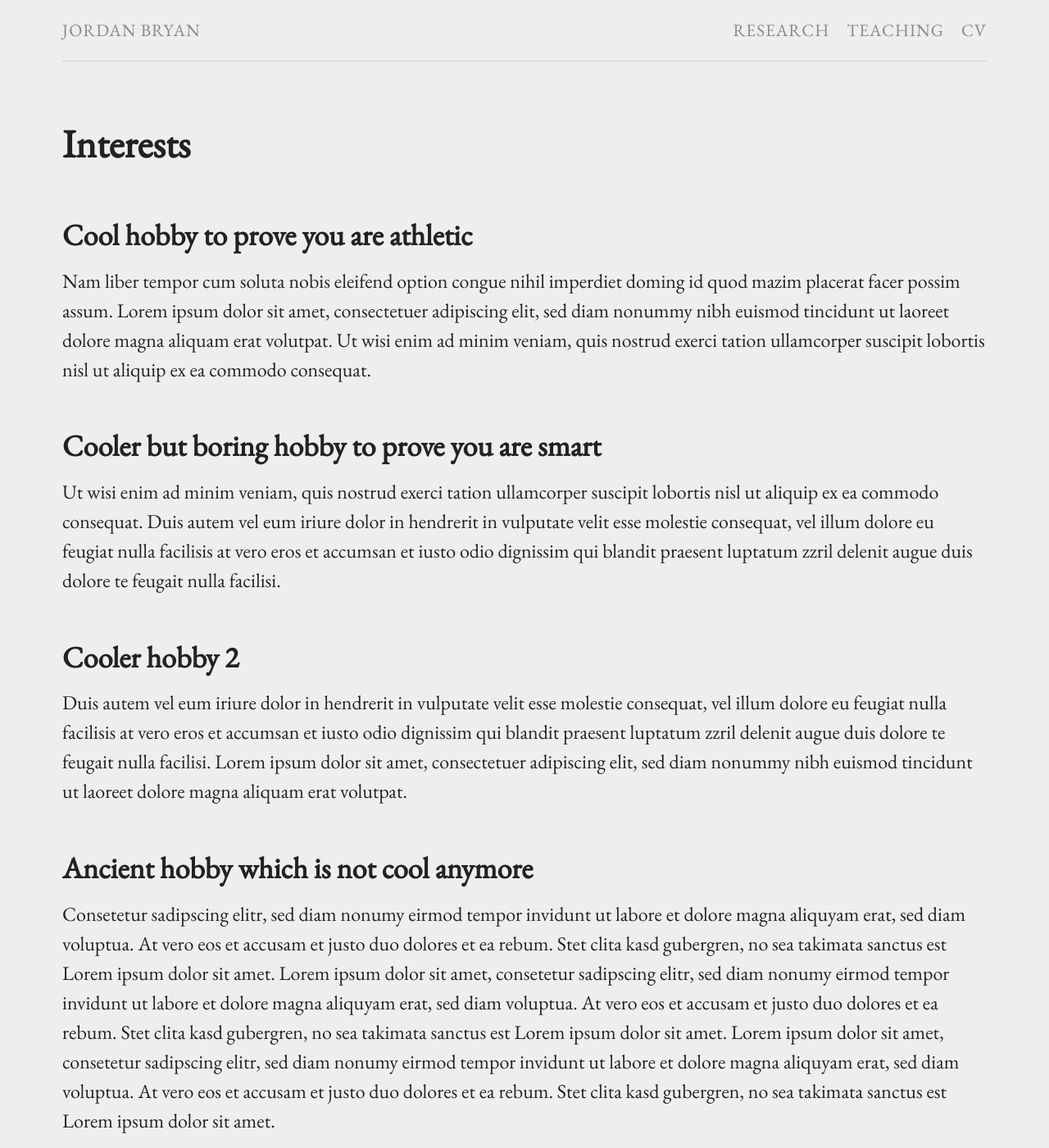
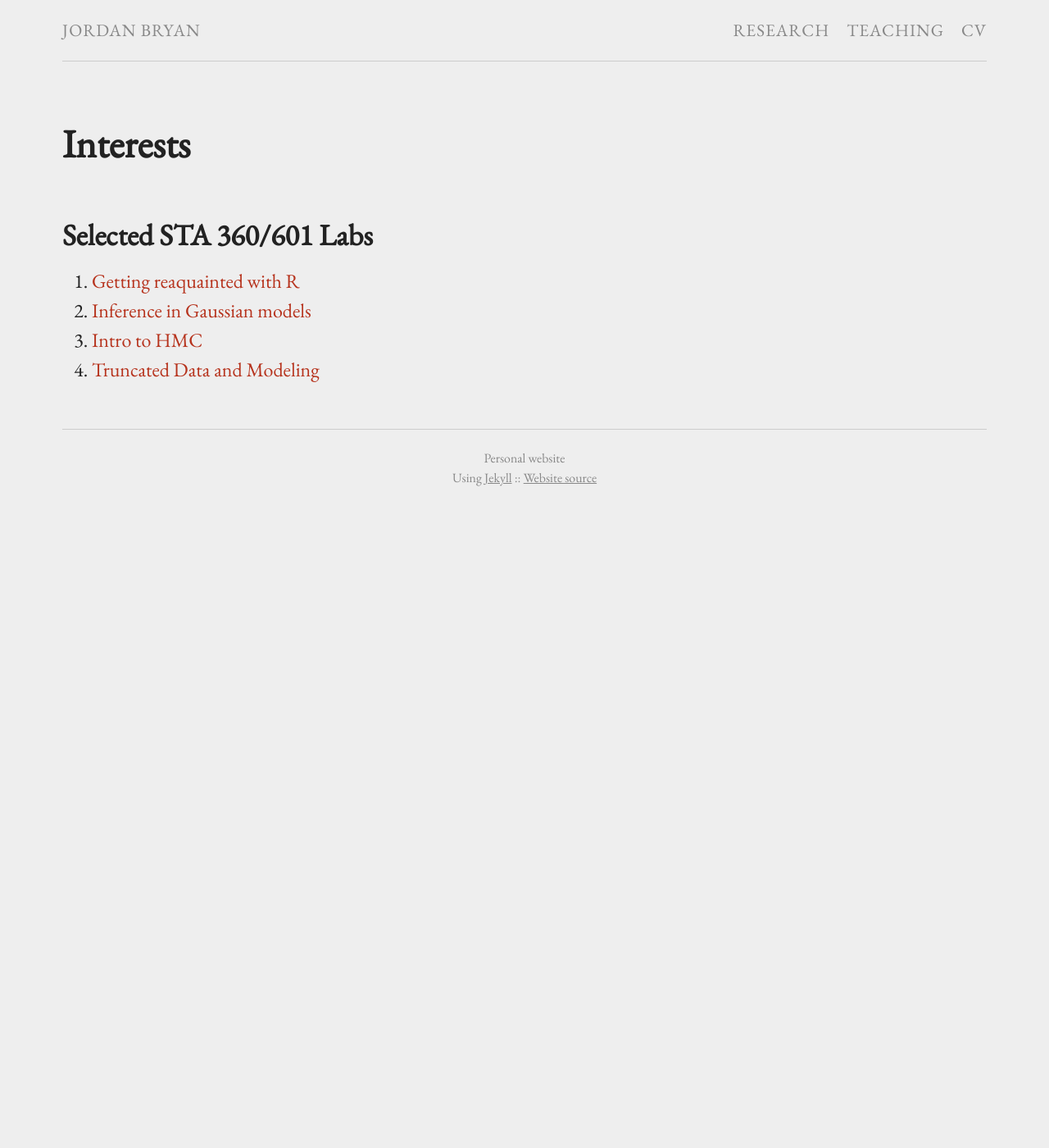
Before and after one commit to j-g-b/j-g-b.github.io, a Jekyll site: the page built from misc.md, in a window 1280 px wide and 1400 px high. Shown: the whole window at 82% size. Built offline with Jekyll 4.4.1, drawn with Linux system fonts in a browser that asks for light colours.

Commit message:
adding labs

```diff
--- a/misc.md
+++ b/misc.md
@@ -4,16 +4,9 @@ title: Interests
 permalink: /misc/
 ---
 
-## Cool hobby to prove you are athletic
+## Selected STA 360/601 Labs
 
-Nam liber tempor cum soluta nobis eleifend option congue nihil imperdiet doming id quod mazim placerat facer possim assum. Lorem ipsum dolor sit amet, consectetuer adipiscing elit, sed diam nonummy nibh euismod tincidunt ut laoreet dolore magna aliquam erat volutpat. Ut wisi enim ad minim veniam, quis nostrud exerci tation ullamcorper suscipit lobortis nisl ut aliquip ex ea commodo consequat.
-
-## Cooler but boring hobby to prove you are smart
-Ut wisi enim ad minim veniam, quis nostrud exerci tation ullamcorper suscipit lobortis nisl ut aliquip ex ea commodo consequat. Duis autem vel eum iriure dolor in hendrerit in vulputate velit esse molestie consequat, vel illum dolore eu feugiat nulla facilisis at vero eros et accumsan et iusto odio dignissim qui blandit praesent luptatum zzril delenit augue duis dolore te feugait nulla facilisi.
-
-## Cooler hobby 2
-Duis autem vel eum iriure dolor in hendrerit in vulputate velit esse molestie consequat, vel illum dolore eu feugiat nulla facilisis at vero eros et accumsan et iusto odio dignissim qui blandit praesent luptatum zzril delenit augue duis dolore te feugait nulla facilisi. Lorem ipsum dolor sit amet, consectetuer adipiscing elit, sed diam nonummy nibh euismod tincidunt ut laoreet dolore magna aliquam erat volutpat.
-
-## Ancient hobby which is not cool anymore
-
-Consetetur sadipscing elitr,  sed diam nonumy eirmod tempor invidunt ut labore et dolore magna aliquyam erat, sed diam voluptua. At vero eos et accusam et justo duo dolores et ea rebum. Stet clita kasd gubergren, no sea takimata sanctus est Lorem ipsum dolor sit amet. Lorem ipsum dolor sit amet, consetetur sadipscing elitr,  sed diam nonumy eirmod tempor invidunt ut labore et dolore magna aliquyam erat, sed diam voluptua. At vero eos et accusam et justo duo dolores et ea rebum. Stet clita kasd gubergren, no sea takimata sanctus est Lorem ipsum dolor sit amet. Lorem ipsum dolor sit amet, consetetur sadipscing elitr,  sed diam nonumy eirmod tempor invidunt ut labore et dolore magna aliquyam erat, sed diam voluptua. At vero eos et accusam et justo duo dolores et ea rebum. Stet clita kasd gubergren, no sea takimata sanctus est Lorem ipsum dolor sit amet.
+1. [Getting reaquainted with R](assets/misc/lab01.html)
+2. [Inference in Gaussian models](assets/misc/lab05a.html)
+3. [Intro to HMC](assets/misc/lab04.html)
+4. [Truncated Data and Modeling](assets/misc/lab08.html)
```
